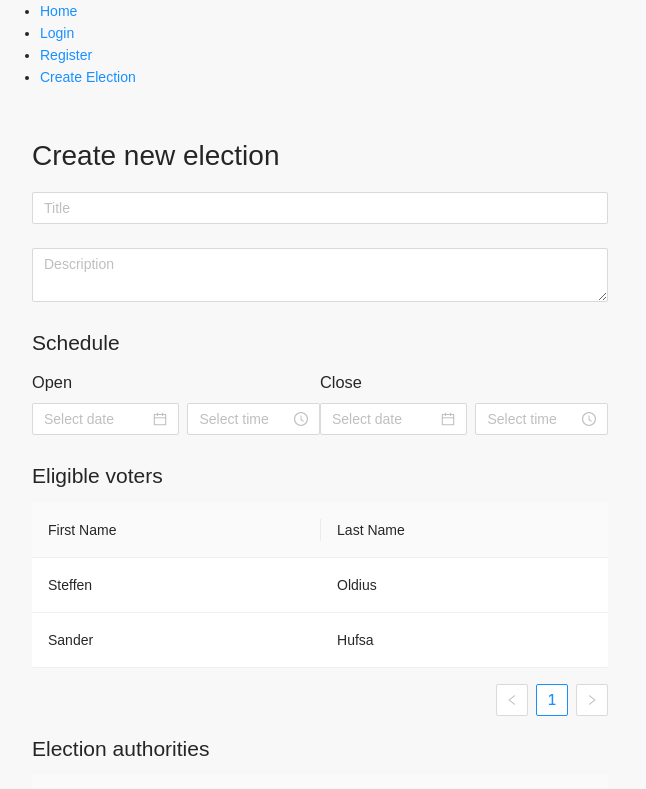
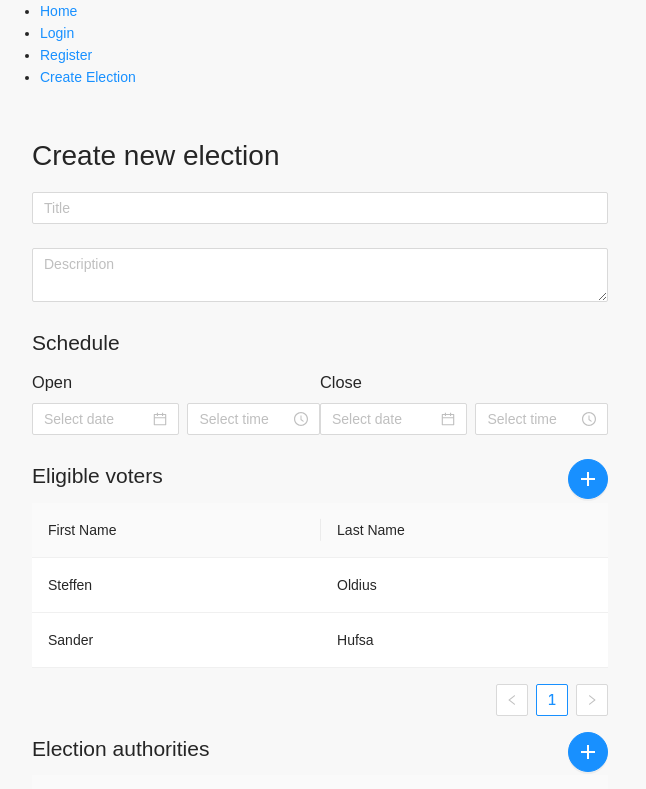
Before and after one commit to anovote/frontend, a React (Create React App) app: page /election/createElection in a window 1280 px wide. Shown: the top 789 px of the page, without its empty margins (0-646 px from the left). Built offline with nearby package versions, Linux system fonts and the light colour scheme.

Commit message:
Add buttons

```diff
--- a/src/style/scss/anovote/view/election/_createElection.scss
+++ b/src/style/scss/anovote/view/election/_createElection.scss
@@ -27,3 +27,6 @@
 .election-information-input {
     padding: 2rem 2rem 2rem;
 }
+.button {
+    float: right;
+}
--- a/src/views/election/createElection/index.tsx
+++ b/src/views/election/createElection/index.tsx
@@ -1,6 +1,7 @@
 import { Content } from 'antd/lib/layout/layout'
 import * as React from 'react'
-import { Form, Input, Row, Col, DatePicker, TimePicker, Table, Space } from 'antd'
+import { Form, Input, Row, Col, DatePicker, TimePicker, Table, Space, Button } from 'antd'
+import { PlusOutlined } from '@ant-design/icons'
 import { eligibleVotersDummyData, electionAuthoritiesDummyData } from './DummyData'
 
 export default function CreateElectionView(): React.ReactElement {
@@ -71,9 +72,35 @@ export default function CreateElectionView(): React.ReactElement {
                             </Col>
                         </Row>
                     </Form>
-                    <h2>Eligible voters</h2>
+                    <Row>
+                        <Col span={12}>
+                            <h2>Eligible voters</h2>
+                        </Col>
+                        <Col span={12}>
+                            <Button
+                                className="button"
+                                type="primary"
+                                shape="circle"
+                                icon={<PlusOutlined />}
+                                size="large"
+                            />
+                        </Col>
+                    </Row>
                     <Table columns={eligibleVotersColumns} dataSource={eligibleVotersDummyData}></Table>
-                    <h2>Election authorities</h2>
+                    <Row>
+                        <Col span={12}>
+                            <h2>Election authorities</h2>
+                        </Col>
+                        <Col span={12}>
+                            <Button
+                                className="button"
+                                type="primary"
+                                shape="circle"
+                                icon={<PlusOutlined />}
+                                size="large"
+                            />
+                        </Col>
+                    </Row>
                     <Table columns={electionAuthoritiesColumns} dataSource={electionAuthoritiesDummyData}></Table>
                 </Col>
             </Row>
```
